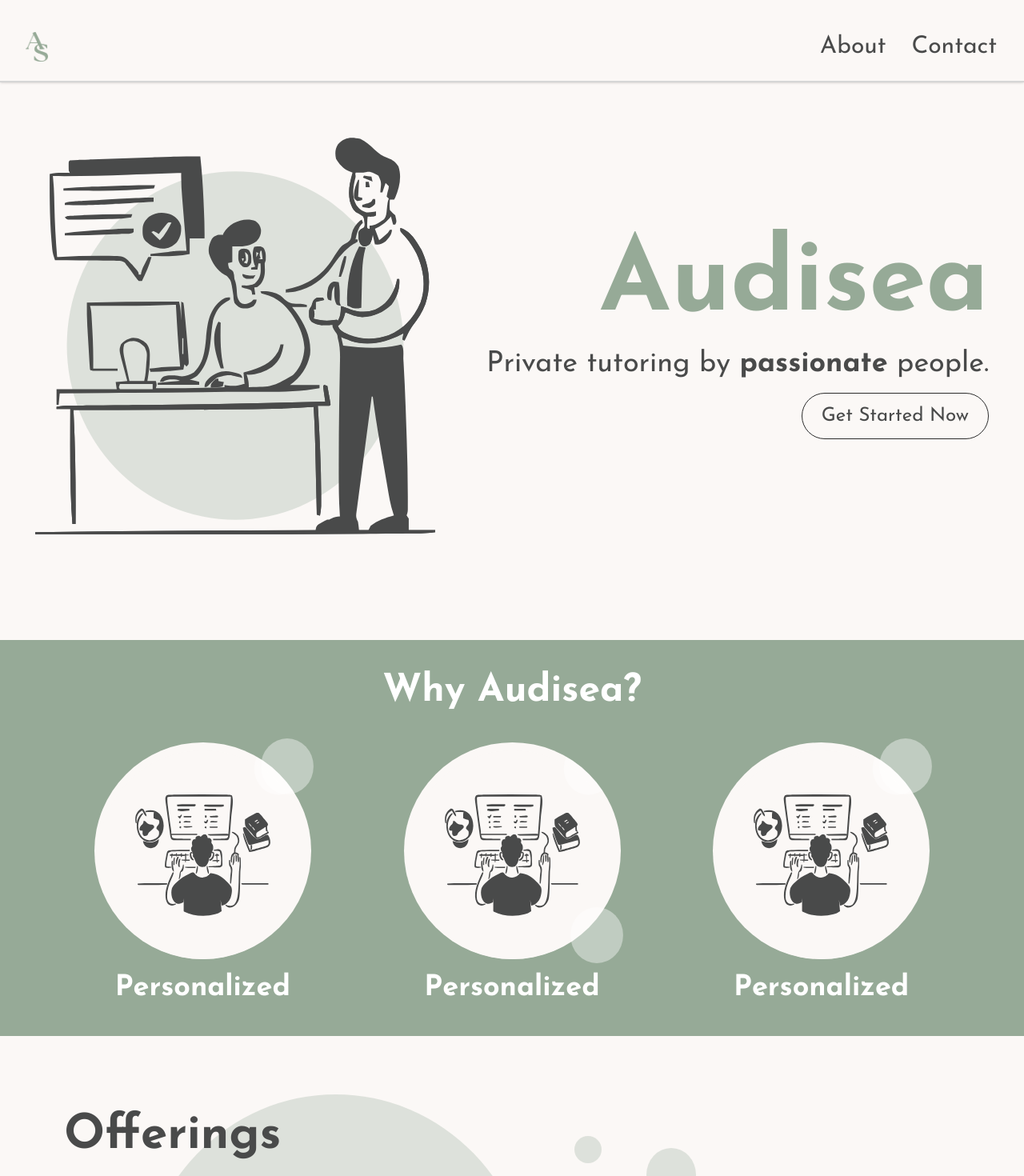
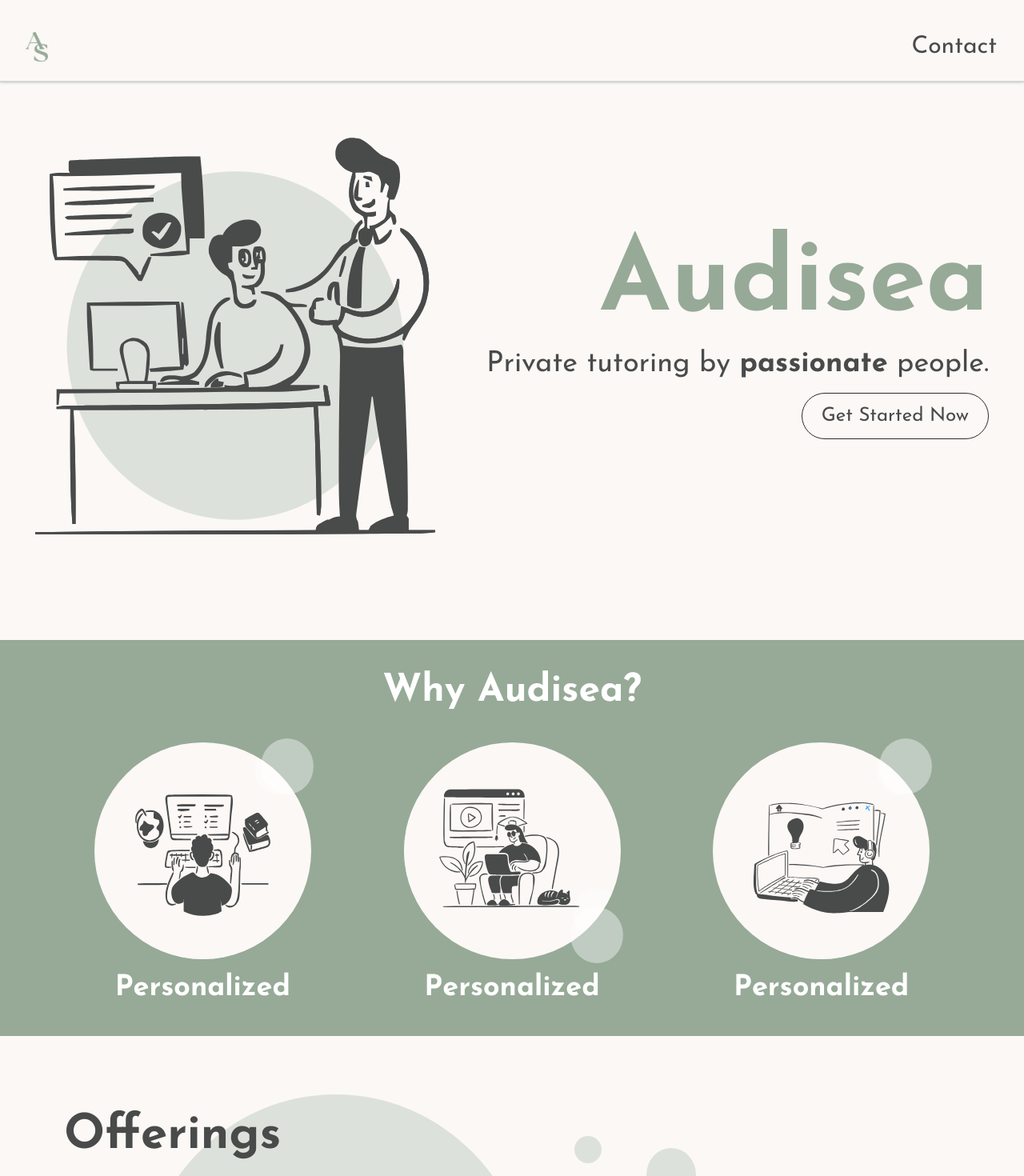
Before and after one commit to vigneshsaravanakumar404/audisea, a Next.js app: page / in a window 1280 px wide. Shown: the top 1470 px of the page at 80% size. Built offline with nearby package versions, Linux system fonts and the light colour scheme.

Commit message:
added images and removed about

```diff
--- a/src/app/page.tsx
+++ b/src/app/page.tsx
@@ -2,6 +2,9 @@
 import Image from "next/image";
 import home from "../../public/home.svg";
 import whyUs1 from "../../public/whyUs-1.svg";
+import whyUs2 from "../../public/whyUs-2.svg";
+import whyUs3 from "../../public/whyUs-3.svg";
+
 import leadImage from "../../public/Group 16.svg";
 import whyUsElipse from "../../public/whyUsElipse.svg";
 import { useState, useEffect } from "react";
@@ -69,7 +72,7 @@ function WhyUs() {
         </div>
         <div className="flex flex-col items-center flex-1 min-w-[250px] relative">
           <div className="w-[200px] h-[200px] sm:w-[250px] sm:h-[250px] lg:w-[271px] lg:h-[271px] bg-[#fbf8f6] rounded-full flex items-center justify-center relative">
-            <Image src={whyUs1} alt="Personalized" className="w-full h-full rounded-full" />
+            <Image src={whyUs2} alt="Personalized" className="w-full h-full rounded-full" />
             <Image
               src={whyUsElipse}
               alt="Elipse"
@@ -82,7 +85,7 @@ function WhyUs() {
         </div>
         <div className="flex flex-col items-center flex-1 min-w-[250px] relative">
           <div className="w-[200px] h-[200px] sm:w-[250px] sm:h-[250px] lg:w-[271px] lg:h-[271px] bg-[#fbf8f6] rounded-full flex items-center justify-center relative">
-            <Image src={whyUs1} alt="Personalized" className="w-full h-full rounded-full" />
+            <Image src={whyUs3} alt="Personalized" className="w-full h-full rounded-full" />
             <Image
               src={whyUsElipse}
               alt="Elipse"
--- a/src/components/navbar.tsx
+++ b/src/components/navbar.tsx
@@ -11,11 +11,7 @@ export default function Navbar() {
       </Link>
 
       <div className="flex gap-8 mr-[10px]">
-        <Link href="/about">
-          <div className="text-3xl text-[#494a4a] font-['Josefin_Sans'] transition-all duration-300 hover:text-[#96aa97] hover:-translate-y-1 cursor-pointer">
-            About
-          </div>
-        </Link>
+
         <Link href="/contact">
           <div className="text-3xl text-[#494a4a] font-['Josefin_Sans'] transition-all duration-300 hover:text-[#96aa97] hover:-translate-y-1 cursor-pointer">
             Contact
```
Also changed, not shown: public/whyUs-2.svg (added), public/whyUs-3.svg (added).
